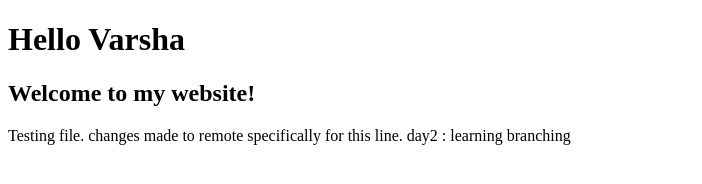
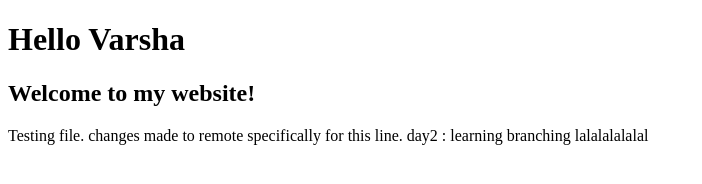
Before and after one commit to vrashti/devops-practice, a plain HTML site: page index.html in a window 1280 px wide. Shown: the whole page, without its empty margins (0-702 px from the left). Drawn offline with Linux system fonts and the light colour scheme.

Commit message:
lalalala

```diff
--- a/index.html
+++ b/index.html
@@ -9,6 +9,8 @@
     Testing file.
     changes made to remote specifically for this line.
     day2 : learning branching
+
+    lalalalalalal
 </head>
 <body>
 
```
